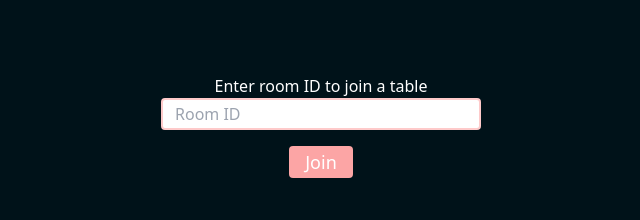
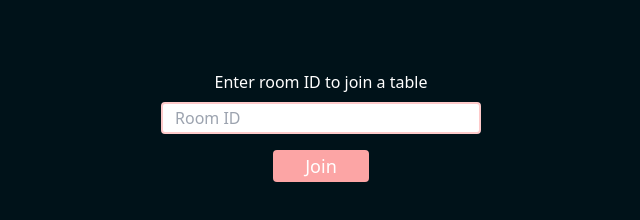
Before and after one commit to JacksonCohen/poker-with-friends, a React (Vite) app in the folder client/: page / in a window 1280 px wide. Shown: the part 302-522 px from the top of the page, without its empty margins (319-959 px from the left). Built offline with nearby package versions, Linux system fonts and the light colour scheme; no server answers.

Commit message:
Add game start socket logic

```diff
--- a/client/src/App.tsx
+++ b/client/src/App.tsx
@@ -1,16 +1,20 @@
 import { useEffect, useState } from 'react';
-import { io } from 'socket.io-client';
+import Game from './components/Game';
 import JoinRoom from './components/JoinRoom';
 import GameContext, { GameContextProps } from './contexts/gameContext';
 import socketService from './services/socketService';
 
 function App() {
   const [isInRoom, setIsInRoom] = useState(false);
+  const [isPlayerTurn, setIsPlayerTurn] = useState(false);
 
   const gameContextValue: GameContextProps = {
     isInRoom,
     setIsInRoom,
+    isPlayerTurn,
+    setIsPlayerTurn,
   };
+
   const connectToSocket = async () => {
     await socketService
       .connect('http://localhost:9000')
@@ -26,7 +30,8 @@ function App() {
       <div className='w-full h-screen flex flex-col items-center p-4 bg-[#001219]'>
         <h1 className='m-0 text-red-400'>Welcome to Poker With Friends</h1>
         <div className='w-full h-full flex items-center justify-center'>
-          <JoinRoom />
+          {!isInRoom && <JoinRoom />}
+          {isInRoom && <Game />}
         </div>
       </div>
     </GameContext.Provider>
--- /dev/null
+++ b/client/src/components/Game/index.tsx
@@ -0,0 +1,17 @@
+import { useEffect } from 'react';
+import gameService from '../../services/gameService';
+import socketService from '../../services/socketService';
+
+function Game() {
+  const handleGameStart = () => {};
+
+  const handleGameUpdate = () => {};
+
+  // useEffect(() => {
+  //   handleGameUpdate();
+  // }, []);
+
+  return <div></div>;
+}
+
+export default Game;
--- a/client/src/components/JoinRoom/index.tsx
+++ b/client/src/components/JoinRoom/index.tsx
@@ -6,7 +6,7 @@ import socketService from '../../services/socketService';
 function JoinRoom() {
   const [roomName, setRoomName] = useState('');
   const [isJoining, setIsJoining] = useState(false);
-  const { isInRoom, setIsInRoom } = useContext(gameContext);
+  const { setIsInRoom } = useContext(gameContext);
 
   const handleRoomNameChange = (event: ChangeEvent<HTMLInputElement>) => {
     setRoomName(event?.target.value);
@@ -29,18 +29,18 @@ function JoinRoom() {
 
   return (
     <div className='w-full h-full flex flex-col items-center justify-center mt-8'>
-      <h3 className='text-white'>Enter room ID to join a table</h3>
+      <h3 className='text-white mb-2'>Enter room ID to join a table</h3>
       <form action='submit' onSubmit={joinRoom} className='flex flex-col items-center'>
         <input
           type='text'
-          className='w-80 h-8 bg-white outline-none border-2 border-solid border-red-200 rounded py-0 px-3'
+          className='w-80 h-8 bg-white outline-none border-2 border-solid border-red-200 rounded py-0 px-3 mb-4'
           placeholder='Room ID'
           value={roomName}
           onChange={handleRoomNameChange}
         />
         <button
           type='submit'
-          className='w-16 outline-none bg-red-300 text-white text-lg border-2 border-solid border-transparent rounded mt-4 cursor-pointer hover:bg-transparent hover:border-green-200'
+          className='w-24 outline-none bg-red-300 text-white text-lg border-2 border-solid border-transparent rounded cursor-pointer hover:bg-transparent hover:border-green-200'
           disabled={isJoining}
         >
           {isJoining ? 'Joining...' : 'Join'}
--- a/client/src/contexts/gameContext.ts
+++ b/client/src/contexts/gameContext.ts
@@ -3,11 +3,15 @@ import { createContext } from 'react';
 export interface GameContextProps {
   isInRoom: boolean;
   setIsInRoom: (isInRoom: boolean) => void;
+  isPlayerTurn: boolean;
+  setIsPlayerTurn: (turn: boolean) => void;
 }
 
 const defaultState: GameContextProps = {
   isInRoom: false,
   setIsInRoom: () => {},
+  isPlayerTurn: false,
+  setIsPlayerTurn: () => {},
 };
 
 export default createContext(defaultState);
--- a/client/src/services/gameService/index.ts
+++ b/client/src/services/gameService/index.ts
@@ -8,6 +8,10 @@ class GameService {
       socket.on('room_joined_error', ({ error }) => reject(error));
     });
   }
+
+  public async onStartGame(socket: Socket, listener: () => void) {
+    socket.on('start_game', listener);
+  }
 }
 
 export default new GameService();
```
Also changed, not shown: 1 other file (tests, documents, lock files or other folders).
